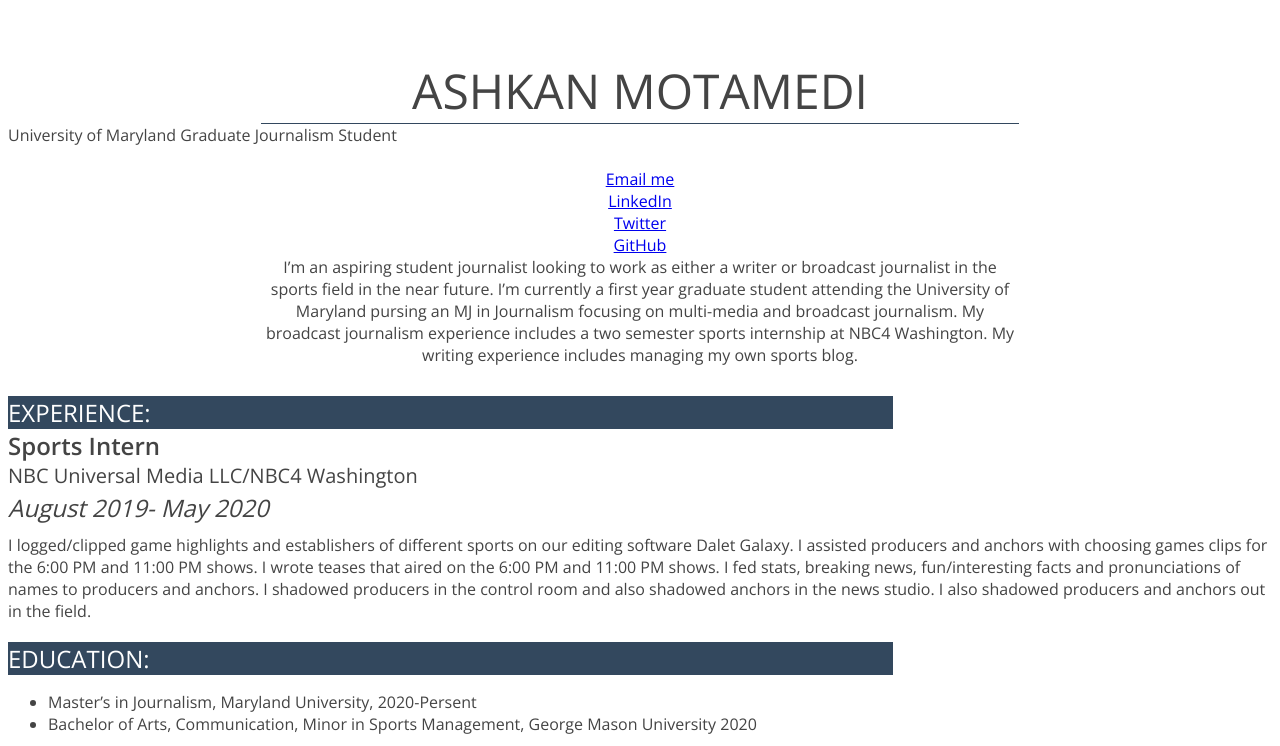
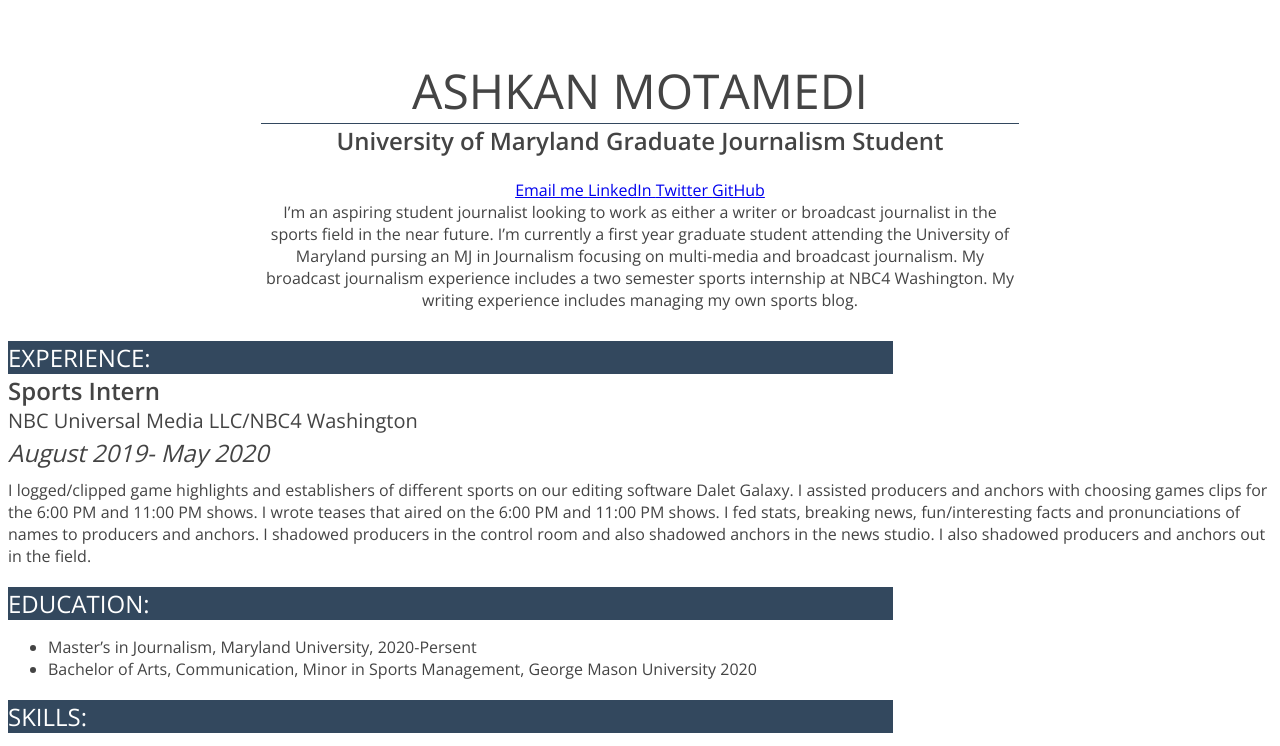
Before and after one commit to Ashkan557/Jour652, a plain HTML site: page index.html in a window 1280 px wide. Shown: the top 746 px of the page. Drawn offline with nearby package versions, Linux system fonts and the light colour scheme.

Commit message:
HTML Resume

```diff
--- a/style.css
+++ b/style.css
@@ -1,7 +1,7 @@
 /* Main Style */
 
 body{
-  font-family: 'Open Sans', arial, sans-serif;
+font-family: 'Open Sans', arial, sans-serif;
 font-size: 1em;
 color: #444;
 font-weight:400;
@@ -21,10 +21,10 @@ width:60%;
 min-width: 300px;
 margin: 0 auto;
 }
-.title {
+#title {
 color:#33485e
 text-transform: uppercase;
-text-align: center;
+text-align:center;
 font-size:1.5em;
 font-weight: 600;
 margin-top: 20px;
@@ -74,6 +74,8 @@ margin: 0 auto;
 margin: 0px;
 padding: 0px;
 text-align: center;
+}
+.menu li{
 display: inline;
 list-style-type: none;
 }
```
Also changed, not shown: index.html (+1 -2 lines).
